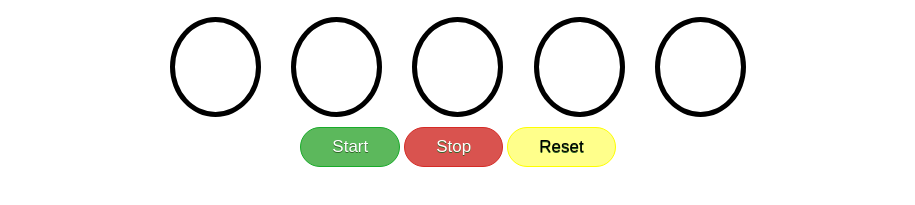
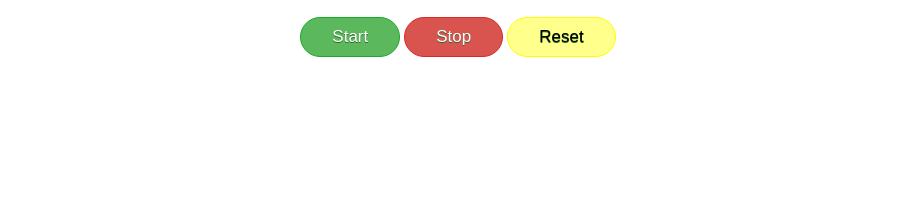
Before and after one commit to ebenpack/tabata.js, a website: page demo.html in a window 1280 px wide. Shown: the part 347-552 px from the top of the page, without its empty margins (182-1097 px from the left). Drawn offline with Linux system fonts and the light colour scheme.

Commit message:
Fix demo

```diff
--- a/demo.html
+++ b/demo.html
@@ -78,29 +78,6 @@
             align-items: center;
             justify-content: center;
         }
-        #stoplights {
-            width: 60%;
-            height: 100px;
-            margin: 10px auto;
-        }
-        .light {
-            width: 15%;
-            margin: 0 2.5%;
-            height: 100%;
-            border-radius: 50%;
-            background-color: white;
-            float: left;
-            border: 5px solid black;
-        }
-        .light.active {
-            background-color: #ffbf00;
-        }
-        #go.active {
-            background-color: #00ff00;
-        }
-        #stop.active {
-            background-color: #ff9090;
-        }
         .on {
             background: #5cb85c;
         }
@@ -177,13 +154,6 @@
             <div id="progressbar"></div>
             <div id="progress"></div>
         </div>
-        <div id="stoplights">
-            <div class="light" id="three"></div>
-            <div class="light" id="two"></div>
-            <div class="light" id="one"></div>
-            <div class="light" id="go"></div>
-            <div class="light" id="stop"></div>
-        </div>
         <div class="controls">
             <button class="start" id="start">Start</button>
             <button class="stop" id="stop">Stop</button>
```
